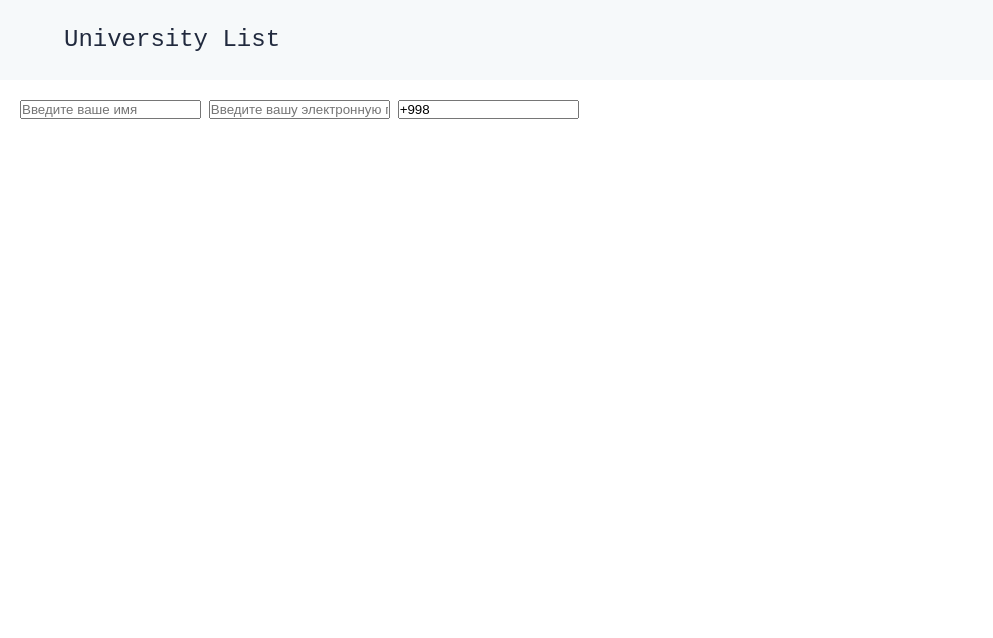
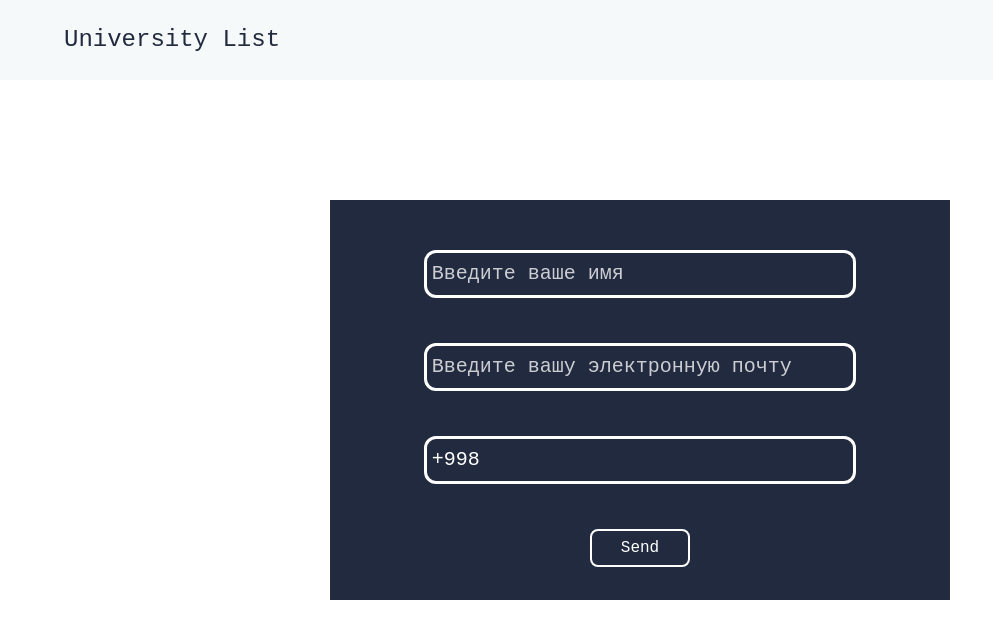
Before and after one commit to akerS4I/University-List, a plain HTML site: page pages/contact.html in a window 1280 px wide. Shown: the whole page, without its empty margins (0-993 px from the left). Drawn offline with Linux system fonts and the light colour scheme.

Commit message:
Contact Page layout and styles

```diff
--- a/pages/contact.html
+++ b/pages/contact.html
@@ -19,18 +19,19 @@
   </header>
   <main>
    <div class="form">
-    <input type="text" class="input name" placeholder="Введите ваше имя" />
+    <input type="text" class="name" placeholder="Введите ваше имя" />
     <input
      type="text"
-     class="input email"
+     class="email"
      placeholder="Введите вашу электронную почту"
     />
     <input
      type="text"
-     class="input number"
+     class="number"
      placeholder="Введите ваш номер"
      value="+998"
     />
+    <button>Send</button>
    </div>
   </main>
  </body>
--- a/styles/contact.css
+++ b/styles/contact.css
@@ -1,10 +1,74 @@
-main{
-  width: 100%;
-  height: 100%;
+main {
+ width: 100%;
+ min-height: 80%;
 
-  padding: 20px;
+ padding: 20px;
+
+ display: flex;
+ justify-content: center;
+ align-items: center;
 }
 
-header p:hover{
+header p:hover {
+ cursor: pointer;
+}
+
+.form {
+ width: 50%;
+ height: 400px;
+
+ padding: 4%;
+
+ background-color: #212a3e;
+
+ display: flex;
+ flex-direction: column;
+ justify-content: start;
+ align-items: center;
+ gap: 15%;
+}
+
+input {
+ all: unset;
+
+ width: 80%;
+
+ font-size: 20px;
+ font-family: monospace;
+ color: #fff;
+
+ background-color: transparent;
+ border-radius: 12px;
+ border: #fff;
+ border-style: solid;
+
+ padding: 5px;
+}
+
+input::placeholder{
+  color: #ffffffc4;
+}
+
+button {
+width: 100px;
+
+  background-color: transparent;
+
+  font-family: monospace;
+  font-size: 16px;
+
+  padding: 8px;
+  border-radius: 8px;
+  border-color: #fff;
+  border-style: solid;
+  transition: all 0.2s ease;
+
+  color: #fff;
+ }
+
+ button:hover {
+  background-color: #fff;
+
+  color: #212a3e;
   cursor: pointer;
-}
+ }
```
